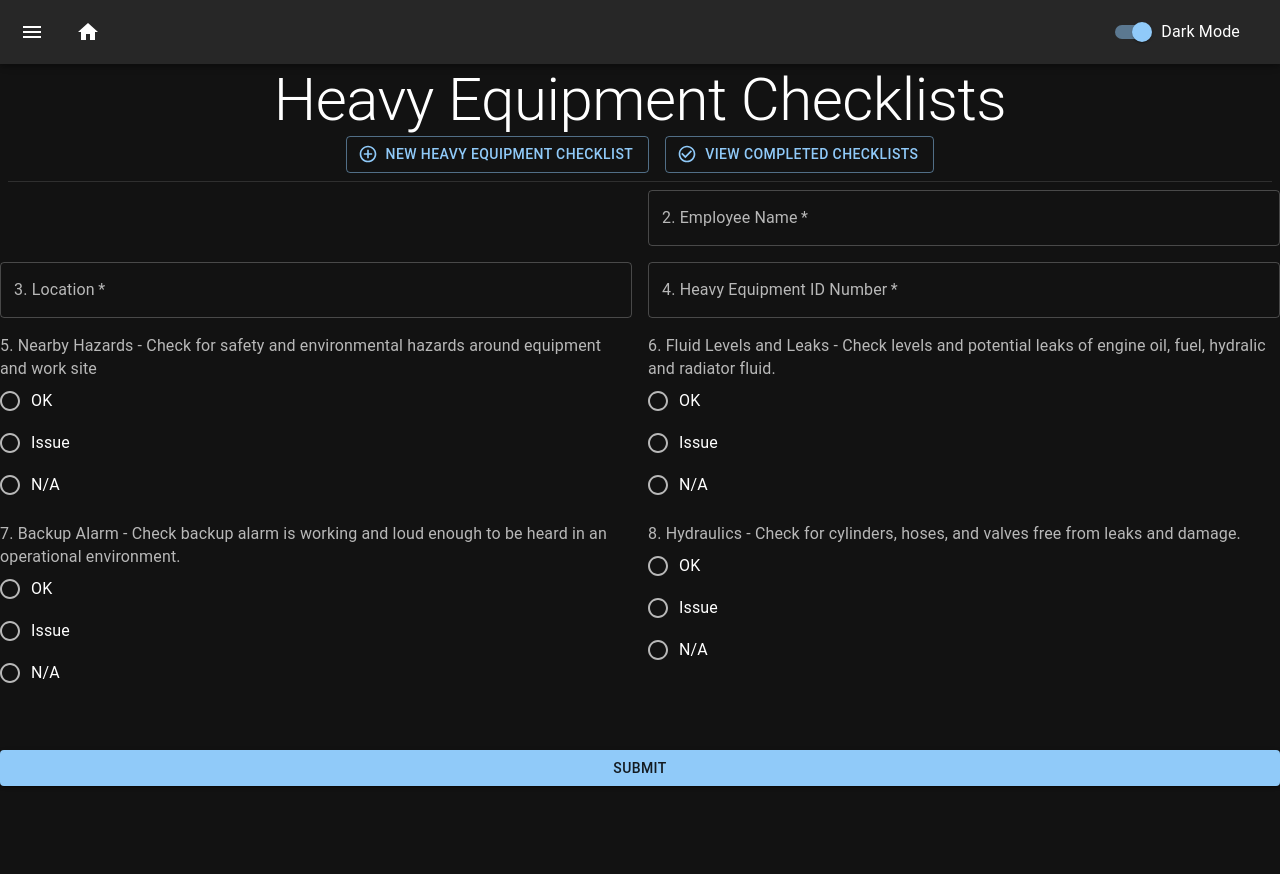
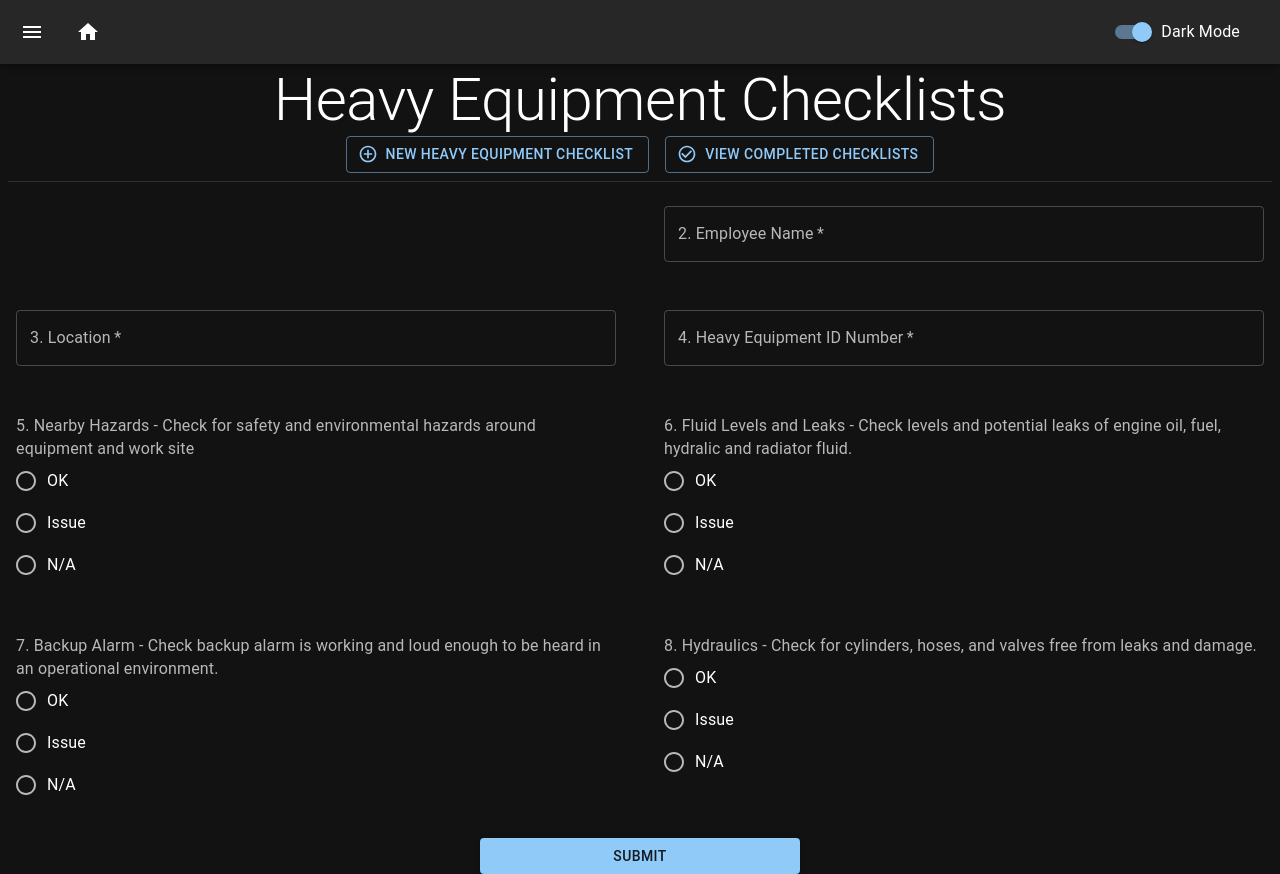
Before and after one commit to kbaillieul/checklist-project, a React (Create React App) app: page /heavy-equipment/new in a window 1280 px wide. Before the commit the page ends 810 px from the top, so only its background shows below. Built offline with nearby package versions, Linux system fonts and the light colour scheme.

Commit message:
Formatting of new checklists

```diff
--- a/src/components/fallarrest/NewFAChecklist.jsx
+++ b/src/components/fallarrest/NewFAChecklist.jsx
@@ -13,6 +13,7 @@ import FormLabel from "@mui/material/FormLabel";
 import Radio from "@mui/material/Radio";
 import RadioGroup from "@mui/material/RadioGroup";
 import Grid from "@mui/material/Grid";
+import Box from "@mui/material/Box";
 
 const FAChecklist = () => {
   let { fallArrestComplete } = useContext(CompletedChecklistContext);
@@ -69,13 +70,15 @@ const FAChecklist = () => {
               onChange={(date) => {
                 setFallArrest({ ...fallArrest, date: date });
               }}
-              renderInput={(params) => <TextField {...params} fullWidth />}
+              renderInput={(params) => (
+                <TextField {...params} sx={{ width: "95%", m: 2 }} />
+              )}
             />
           </LocalizationProvider>
         </Grid>
         <Grid item xs={12} sm={6}>
           <TextField
-            fullWidth
+            sx={{ width: "95%", m: 2 }}
             required
             id="employee-name"
             label="2. Employee Name"
@@ -87,7 +90,7 @@ const FAChecklist = () => {
         </Grid>
         <Grid item xs={12} sm={6}>
           <TextField
-            fullWidth
+            sx={{ width: "95%", m: 2 }}
             required
             id="location"
             label="3. Location"
@@ -99,7 +102,7 @@ const FAChecklist = () => {
         </Grid>
         <Grid item xs={12} sm={6}>
           <TextField
-            fullWidth
+            sx={{ width: "95%", m: 2 }}
             required
             id="harness-id-number"
             label="4. Harness ID Number"
@@ -111,7 +114,7 @@ const FAChecklist = () => {
         </Grid>
         <Grid item xs={12} sm={12}>
           <TextField
-            fullWidth
+            sx={{ width: "97.5%", m: 2 }}
             required
             id="task-description"
             label="5. Task Description"
@@ -123,7 +126,7 @@ const FAChecklist = () => {
         </Grid>
 
         <Grid item xs={12} sm={6}>
-          <FormControl>
+          <FormControl sx={{ m: 2 }}>
             <FormLabel id="webbing-radio-buttons-group">
               6. Webbing - Check for frayed edges, broken fibers, pulled
               stitches, cuts, burns, and chemical damage.
@@ -147,7 +150,7 @@ const FAChecklist = () => {
           </FormControl>
         </Grid>
         <Grid item xs={12} sm={6}>
-          <FormControl>
+          <FormControl sx={{ m: 2 }}>
             <FormLabel id="d-ring-radio-buttons-group">
               7. "D" Ring/Back Pads - Check “D” rings for distortion, cracks,
               breaks, and rough or sharp edges.
@@ -172,16 +175,17 @@ const FAChecklist = () => {
         </Grid>
 
         <Grid item xs={12} sm={12}>
+          <Box display="flex" alignItems="center" justifyContent="center">
             <Button
               type="submit"
-            fullWidth
               variant="contained"
-            sx={{ mt: 5, mb: 3 }}
+              sx={{ width: "25%" }}
               onClick={submitChecklist}
               aria-label="submit-checklist-button"
             >
               Submit
             </Button>
+          </Box>
         </Grid>
       </Grid>
     </>
--- a/src/components/heavyequipment/NewHEChecklist.jsx
+++ b/src/components/heavyequipment/NewHEChecklist.jsx
@@ -13,6 +13,7 @@ import FormLabel from "@mui/material/FormLabel";
 import Radio from "@mui/material/Radio";
 import RadioGroup from "@mui/material/RadioGroup";
 import Grid from "@mui/material/Grid";
+import Box from "@mui/material/Box";
 
 const HEChecklist = () => {
   const { heavyEquipmentComplete } = useContext(CompletedChecklistContext);
@@ -63,13 +64,15 @@ const HEChecklist = () => {
               onChange={(date) => {
                 setHeavyEquip({ ...heavyEquip, date: date });
               }}
-              renderInput={(params) => <TextField {...params} fullWidth />}
+              renderInput={(params) => (
+                <TextField {...params} sx={{ width: "95%", m: 2 }} />
+              )}
             />
           </LocalizationProvider>
         </Grid>
         <Grid item xs={12} sm={6}>
           <TextField
-            fullWidth
+            sx={{ width: "95%", m: 2 }}
             required
             id="employee-name"
             label="2. Employee Name"
@@ -81,7 +84,7 @@ const HEChecklist = () => {
         </Grid>
         <Grid item xs={12} sm={6}>
           <TextField
-            fullWidth
+            sx={{ width: "95%", m: 2 }}
             required
             id="location"
             label="3. Location"
@@ -93,7 +96,7 @@ const HEChecklist = () => {
         </Grid>
         <Grid item xs={12} sm={6}>
           <TextField
-            fullWidth
+            sx={{ width: "95%", m: 2 }}
             required
             id="equipment-id-number"
             label="4. Heavy Equipment ID Number"
@@ -104,7 +107,7 @@ const HEChecklist = () => {
           />
         </Grid>
         <Grid item xs={12} sm={6}>
-          <FormControl>
+          <FormControl sx={{ m: 2 }}>
             <FormLabel id="nearby-hazards-radio-buttons-group">
               5. Nearby Hazards - Check for safety and environmental hazards
               around equipment and work site
@@ -128,7 +131,7 @@ const HEChecklist = () => {
           </FormControl>
         </Grid>
         <Grid item xs={12} sm={6}>
-          <FormControl>
+          <FormControl sx={{ m: 2 }}>
             <FormLabel id="fluid-levels-radio-buttons-group">
               6. Fluid Levels and Leaks - Check levels and potential leaks of
               engine oil, fuel, hydralic and radiator fluid.
@@ -152,7 +155,7 @@ const HEChecklist = () => {
           </FormControl>
         </Grid>
         <Grid item xs={12} sm={6}>
-          <FormControl>
+          <FormControl sx={{ m: 2 }}>
             <FormLabel id="backup-alarm-radio-buttons-group">
               7. Backup Alarm - Check backup alarm is working and loud enough to
               be heard in an operational environment.
@@ -176,7 +179,7 @@ const HEChecklist = () => {
           </FormControl>
         </Grid>
         <Grid item xs={12} sm={6}>
-          <FormControl>
+          <FormControl sx={{ m: 2 }}>
             <FormLabel id="hydraulics-radio-buttons-group">
               8. Hydraulics - Check for cylinders, hoses, and valves free from
               leaks and damage.
@@ -201,16 +204,17 @@ const HEChecklist = () => {
         </Grid>
 
         <Grid item xs={12} sm={12}>
+          <Box display="flex" alignItems="center" justifyContent="center">
             <Button
               type="submit"
-            fullWidth
+              sx={{ width: "25%" }}
               variant="contained"
-            sx={{ mt: 5, mb: 3 }}
               onClick={submitChecklist}
               aria-label="submit-button"
             >
               Submit
             </Button>
+          </Box>
         </Grid>
       </Grid>
     </>
--- a/src/components/lightvehicle/NewLVChecklist.jsx
+++ b/src/components/lightvehicle/NewLVChecklist.jsx
@@ -14,6 +14,7 @@ import FormLabel from "@mui/material/FormLabel";
 import Radio from "@mui/material/Radio";
 import RadioGroup from "@mui/material/RadioGroup";
 import Grid from "@mui/material/Grid";
+import Box from "@mui/material/Box";
 
 const LVChecklist = () => {
   const { lightVehicleComplete } = useContext(CompletedChecklistContext);
@@ -63,13 +64,15 @@ const LVChecklist = () => {
               onChange={(date) => {
                 setLightVehicle({ ...lightVehicle, date: date });
               }}
-              renderInput={(params) => <TextField {...params} fullWidth />}
+              renderInput={(params) => (
+                <TextField {...params} sx={{ width: "95%", m: 2 }} />
+              )}
             />
           </LocalizationProvider>
         </Grid>
         <Grid item xs={12} sm={6}>
           <TextField
-            fullWidth
+            sx={{ width: "95%", m: 2 }}
             required
             id="employee-name"
             label="2. Employee Name"
@@ -81,7 +84,7 @@ const LVChecklist = () => {
         </Grid>
         <Grid item xs={12} sm={6}>
           <TextField
-            fullWidth
+            sx={{ width: "95%", m: 2 }}
             required
             id="location"
             label="3. Location"
@@ -93,7 +96,7 @@ const LVChecklist = () => {
         </Grid>
         <Grid item xs={12} sm={6}>
           <TextField
-            fullWidth
+            sx={{ width: "95%", m: 2 }}
             required
             id="light-vehicle-id-number"
             label="4. Light Vehicle ID Number"
@@ -104,7 +107,7 @@ const LVChecklist = () => {
           />
         </Grid>
         <Grid item xs={12} sm={6}>
-          <FormControl>
+          <FormControl sx={{ m: 2 }}>
             <FormLabel id="fuel-level-radio-buttons-group">
               5. Fuel Level
             </FormLabel>
@@ -127,7 +130,7 @@ const LVChecklist = () => {
           </FormControl>
         </Grid>
         <Grid item xs={12} sm={6}>
-          <FormControl>
+          <FormControl sx={{ m: 2 }}>
             <FormLabel id="oil-level-radio-buttons-group">
               6. Oil Level
             </FormLabel>
@@ -150,7 +153,7 @@ const LVChecklist = () => {
           </FormControl>
         </Grid>
         <Grid item xs={12} sm={6}>
-          <FormControl>
+          <FormControl sx={{ m: 2 }}>
             <FormLabel id="coolant-level-radio-buttons-group">
               7. Coolant Level
             </FormLabel>
@@ -173,7 +176,7 @@ const LVChecklist = () => {
           </FormControl>
         </Grid>
         <Grid item xs={12} sm={6}>
-          <FormControl>
+          <FormControl sx={{ m: 2 }}>
             <FormLabel id="vehicle-condition-radio-buttons-group">
               8. Vehicle is in good working condition, clean, and ready for use.
             </FormLabel>
@@ -197,16 +200,17 @@ const LVChecklist = () => {
         </Grid>
 
         <Grid item xs={12} sm={12}>
+          <Box display="flex" alignItems="center" justifyContent="center">
             <Button
               type="submit"
-            fullWidth
               variant="contained"
-            sx={{ mt: 5, mb: 3 }}
+              sx={{ width: "25%" }}
               onClick={submitChecklist}
               aria-label="submit-button"
             >
               Submit
             </Button>
+          </Box>
         </Grid>
       </Grid>
     </>
```
Lines whose indentation alone changed are shown as unchanged.
